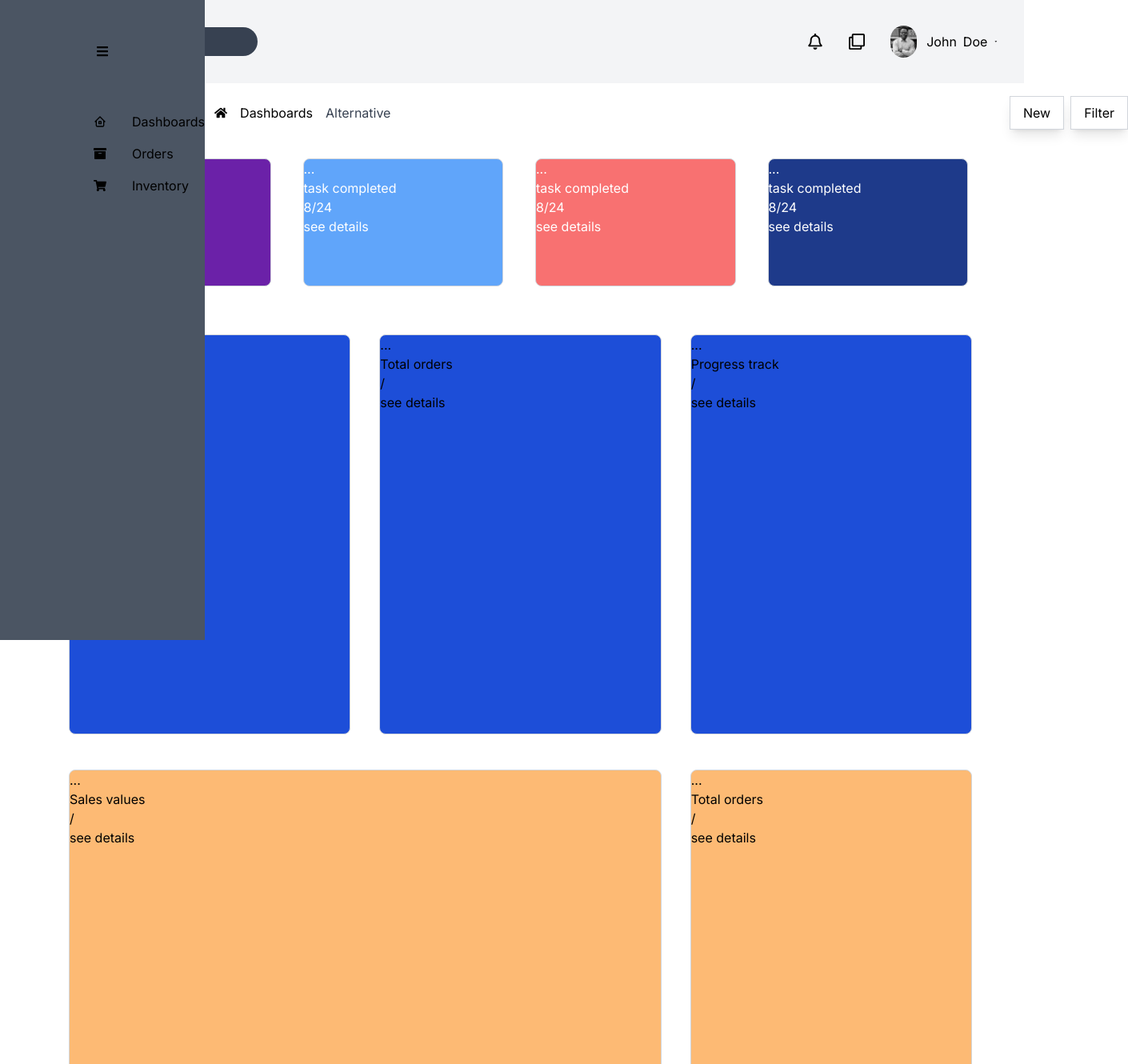
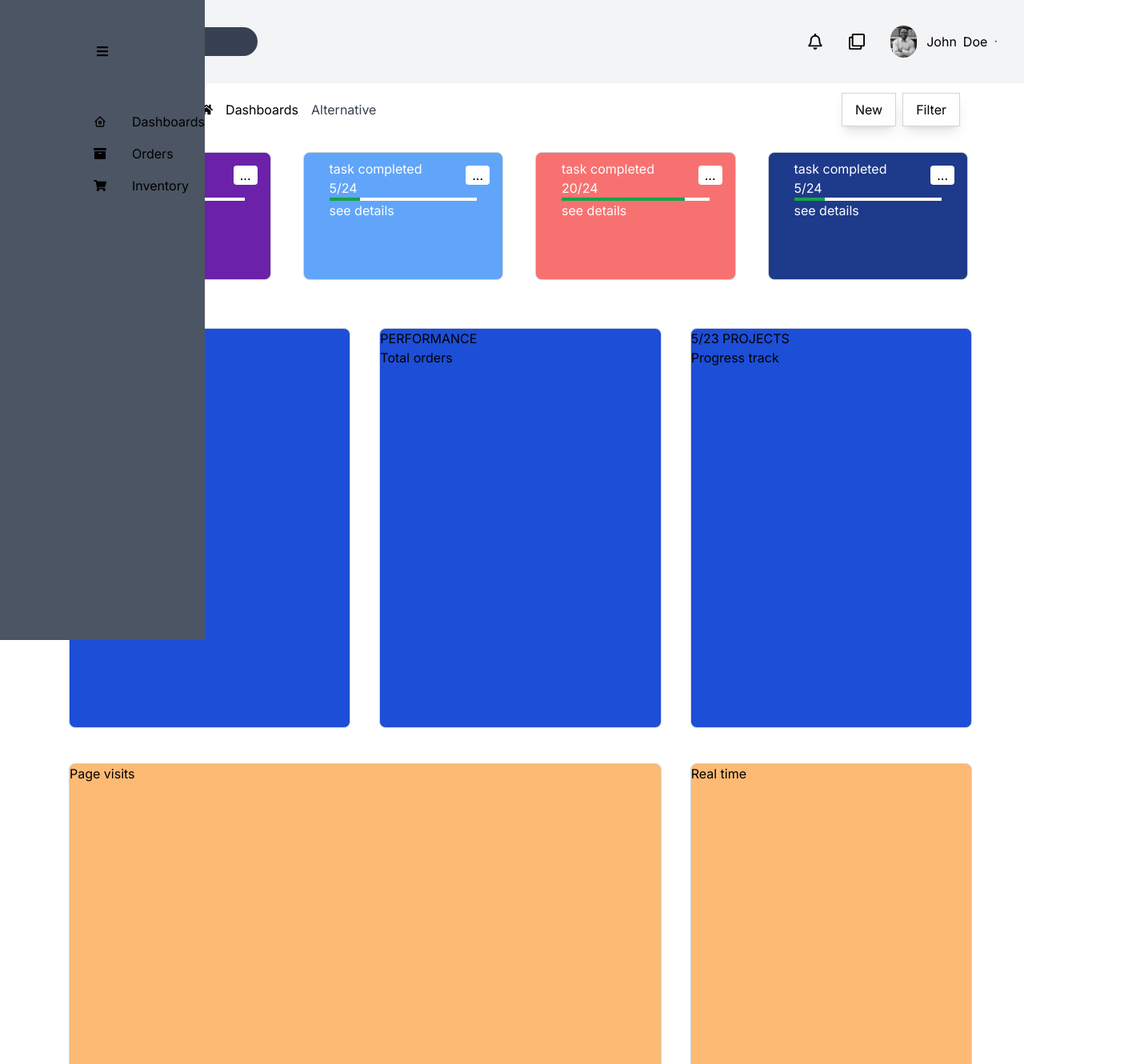
Before and after one commit to YaniWessi/AdminDashboard, a Next.js app: page / in a window 1280 px wide. Shown: the top 1330 px of the page at 80% size, 1410 px wide, since content can reach past the window. Built offline with nearby package versions, Linux system fonts and the light colour scheme.

Commit message:
fixed the task cards made them responsive and fixed the header to be more responsive

```diff
--- /dev/null
+++ b/src/app/components/BodyCard.jsx
@@ -0,0 +1,10 @@
+import React from 'react'
+
+export default function BodyCard({subHeader, mainHeader, classname }) {
+  return (
+    <div className={classname}>
+      <p>{subHeader}</p>
+      <h4>{mainHeader}</h4>
+    </div>
+  )
+}
--- a/src/app/components/PageRowContent.jsx
+++ b/src/app/components/PageRowContent.jsx
@@ -1,13 +1,14 @@
 import React from 'react'
 import StatusCard from './StatusCard'
+import StatusBar from './StatusBar';
 
 export default function PageRowContent() {
   return (
     <div className="grid grid-cols-1 w-full md:grid-cols-2 md:pl-[17px] md:pr-[17px] lg:grid-cols-4 lg:pl-[68px] lg:pr-[50px] lg:pb-[0px] lg:mb-[0px] text-white">
-    <StatusCard classname={"border border-gray-300 m-2 mb-4  w-{97%} lg:w-{25%} lg:m-5 h-40 gap-10 rounded-lg bg-purple-800"} headerContent={"task completed"} completedTasks={8} totalTasks={24} />
-    <StatusCard classname={"border border-gray-300 m-2 mb-4 w-{97%} lg:w-{25%} lg:m-5 h-40 gap-10 rounded-lg  bg-blue-400"} headerContent={"task completed"} completedTasks={8} totalTasks={24} />
-    <StatusCard classname={"border border-gray-300 m-2 mb-4 w-{97%} lg:w-{25%} lg:m-5 h-40 gap-10 rounded-lg  bg-red-400"} headerContent={"task completed"} completedTasks={8} totalTasks={24} />
-    <StatusCard classname={"border border-gray-300 m-2 mb-4 w-{97%} lg:w-{25%} lg:m-5 h-40 gap-10 rounded-lg  bg-blue-900"} headerContent={"task completed"} completedTasks={8} totalTasks={24} />
+    <StatusCard classname={"relative border border-gray-300 px-8 py-2 m-2 mb-4  w-{97%} lg:w-{25%} lg:m-5 h-40 gap-10 rounded-lg bg-purple-800"} headerContent={"task completed"} numCompletedTasks={15} numTotalTasks={24} />
+    <StatusCard classname={"relative border border-gray-300 px-8 py-2 m-2 mb-4 w-{97%} lg:w-{25%} lg:m-5 h-40 gap-10 rounded-lg  bg-blue-400"} headerContent={"task completed"} numCompletedTasks={5} numTotalTasks={24} />
+    <StatusCard classname={"relative border border-gray-300 px-8 py-2 m-2 mb-4 w-{97%} lg:w-{25%} lg:m-5 h-40 gap-10 rounded-lg  bg-red-400"} headerContent={"task completed"} numCompletedTasks={20} numTotalTasks={24} />
+    <StatusCard classname={"relative border border-gray-300 px-8 py-2 m-2 mb-4 w-{97%} lg:w-{25%} lg:m-5 h-40 gap-10 rounded-lg  bg-blue-900"} headerContent={"task completed"} numCompletedTasks={5} numTotalTasks={24} />
     </div>
   )
 }
--- a/src/app/components/PageRowHeader.jsx
+++ b/src/app/components/PageRowHeader.jsx
@@ -1,58 +1,39 @@
 import React from 'react';
 import { FaHome } from 'react-icons/fa';
 
+
 export default function PageRowHeader() {
   return (
-    <div className="header bg-gradient-to-r from-white-800 py-lg-8">
+  <div class="flex md:flex-row justify-between ">
 
+      <div class="flex justify-center items-center md:justify-start md:w-1/2  p-3 md:px-8 lg:px-28">
 
-              <div className="container ">
-
-
-                        <div className="flex items-center py-4">
-
-
-                                <div className="flex items-center w-full lg:w-2/3 ml-[130px]">
-
-                                        <h6 className="text-black text-2xl mb-0">Alternative</h6>
-                                        <nav className="hidden md:inline-block ml-4">
-
-
-                                              <ol className="flex flex-row items-center space-x-4  breadcrumb breadcrumb-links">
-
-
-                                                    <li className="breadcrumb-item">
-                                                      <a href="#" className="from-blue-500">
+          <h6 class="text-black text-2xl mb-0">Alternative</h6>
+          <nav class="hidden md:inline-block ml-4">
+              <ol class="flex flex-row items-center space-x-4 breadcrumb breadcrumb-links">
+                  <li class="breadcrumb-item">
+                      <a href="#" class="from-blue-500">
                           <FaHome />
                       </a>
                   </li>
-
-                                                    <li className="breadcrumb-item">
-                                                      <a href="#" className="from-blue-500">Dashboards</a>
+                  <li class="breadcrumb-item">
+                      <a href="#" class="from-blue-500">Dashboards</a>
                   </li>
-
-                                                    <li className="breadcrumb-item text-gray-700">Alternative</li>
-
-
+                  <li class="breadcrumb-item text-gray-700">Alternative</li>
               </ol>
-
-
           </nav>
 
       </div>
 
-                                <div className="w-72 lg:w-1/3 text-right mr-[-190px]">
 
-                                  <a href="#" className="inline-block border border-gray-300 py-2 px-4 mr-2 bg-white shadow-lg hover:translate-y-0.5 transform transition">New</a>
-                                  <a href="#" className="inline-block border border-gray-300 py-2 px-4 bg-white shadow-lg hover:translate-y-0.5 transform transition">Filter</a>
+      <div class="flex justify-center md:justify-end md:w-1/2  p-3 md:px-6 lg:px-20">
+
+          <a href="#" class="border border-gray-300 py-2 px-4 mr-2 bg-white shadow-lg hover:translate-y-0.5 transform transition">New</a>
+          <a href="#" class=" border border-gray-300 py-2 px-4 bg-white shadow-lg hover:translate-y-0.5 transform transition">Filter</a>
 
       </div>
 
   </div>
-              </div>
 
-
-
-    </div>
   );
 }
--- a/src/app/components/PageSecondRowContent.jsx
+++ b/src/app/components/PageSecondRowContent.jsx
@@ -1,19 +1,21 @@
 import React from 'react'
 import StatusCard from './StatusCard'
+import BodyCard from './BodyCard'
 
 export default function PageSecondRowContent() {
   return (
     <div className="grid grid-cols-1 w-full sm:grid-cols-1 md:grid-cols-1 lg:grid-cols-3 pl-0 md:pl-5 lg:pl-[78px] lg:pr-[37px] lg:pt-[0px] lg:mt-1">
-        <StatusCard classname={"border border-gray-300  h-[500px] rounded-lg m-2        md:ml-2 md:mr-7 md:mt-9 bg-blue-700 "} headerContent={"Sales values"}/>
-        <StatusCard classname={"border border-gray-300  h-[500px] rounded-lg m-2        md:ml-2 md:mr-7 md:mt-9 bg-blue-700"} headerContent={"Total orders"}/>
-        <StatusCard classname={"border border-gray-300  h-[500px] rounded-lg m-2        md:ml-2 md:mr-7 md:mt-9 bg-blue-700"} headerContent={"Progress track"}/>
 
-        <StatusCard classname={"border border-gray-300  h-[500px] rounded-lg m-2        md:ml-2 md:mr-7 md:mt-9 bg-orange-300 lg:col-span-2 "} headerContent={"Sales values"}/>
-        <StatusCard classname={"border border-gray-300  h-[500px] rounded-lg m-2        md:ml-2 md:mr-7 md:mt-9 bg-orange-300"} headerContent={"Total orders"}/>
+        <BodyCard classname={"border border-gray-300  h-[500px] rounded-lg m-2        md:ml-2 md:mr-7 md:mt-9 bg-blue-700 "} subHeader={"OVERVIEW"}  mainHeader={"Sales values"}/>
+        <BodyCard classname={"border border-gray-300  h-[500px] rounded-lg m-2        md:ml-2 md:mr-7 md:mt-9 bg-blue-700"} subHeader={"PERFORMANCE"}  mainHeader={"Total orders"}/>
+        <BodyCard classname={"border border-gray-300  h-[500px] rounded-lg m-2        md:ml-2 md:mr-7 md:mt-9 bg-blue-700"} subHeader={"5/23 PROJECTS"}  mainHeader={"Progress track"}/>
 
-        <StatusCard classname={"border border-gray-300  h-[400px] rounded-lg m-2        md:ml-2 md:mr-7 md:mt-9 bg-purple-950"} headerContent={"Sales values"}/>
-        <StatusCard classname={"border border-gray-300  h-[400px] rounded-lg m-2        md:ml-2 md:mr-7 md:mt-9 bg-purple-950"} headerContent={"Total orders"}/>
-        <StatusCard classname={"border border-gray-300  h-[400px] rounded-lg m-2        md:ml-2 md:mr-7 md:mt-9 bg-purple-950"} headerContent={"Sales values"}/>
+        <BodyCard classname={"border border-gray-300  h-[500px] rounded-lg m-2        md:ml-2 md:mr-7 md:mt-9 bg-orange-300 lg:col-span-2 "} mainHeader={"Page visits"}/>
+        <BodyCard classname={"border border-gray-300  h-[500px] rounded-lg m-2        md:ml-2 md:mr-7 md:mt-9 bg-orange-300"} mainHeader={"Real time"}/>
+
+        <BodyCard classname={"border border-gray-300  h-[400px] rounded-lg m-2        md:ml-2 md:mr-7 md:mt-9 bg-purple-950"} mainHeader={"Team members"}/>
+        <BodyCard classname={"border border-gray-300  h-[400px] rounded-lg m-2        md:ml-2 md:mr-7 md:mt-9 bg-purple-950"} mainHeader={"To do list"}/>
+        <BodyCard classname={"border border-gray-300  h-[400px] rounded-lg m-2        md:ml-2 md:mr-7 md:mt-9 bg-purple-950"} mainHeader={"Progress track"}/>
 
     </div>
   )
--- /dev/null
+++ b/src/app/components/StatusBar.jsx
@@ -0,0 +1,14 @@
+import React from 'react'
+
+export default function StatusBar({ numTotalTasks, numCompletedTasks }) {
+
+  const percentageCoefficient = 100;
+  const barWidth = `${ numCompletedTasks / numTotalTasks * percentageCoefficient }%`
+  return (
+    <div className="bg-white h-1">
+      <div className="bg-green-600 h-1 " style={{width:barWidth}}>
+
+      </div>
+    </div>
+  )
+}
--- a/src/app/components/StatusCard.jsx
+++ b/src/app/components/StatusCard.jsx
@@ -1,12 +1,13 @@
 import React from 'react'
+import StatusBar from './StatusBar';
 
-export default function StatusCard({headerContent, completedTasks, totalTasks, bgColor, classname }) {
+export default function StatusCard({headerContent, numCompletedTasks , numTotalTasks, bgColor, classname }) {
   return (
     <div className={classname}>
-      <button>...</button>
+      <button className="absolute right-4 top-4 text-black z-100 bg-white rounded px-2">...</button>
       <h4>{headerContent}</h4>
-      <p>{completedTasks}/{totalTasks}</p>
-      <div></div>
+      <p>{numCompletedTasks}/{numTotalTasks}</p>
+      <StatusBar numTotalTasks={numTotalTasks} numCompletedTasks={numCompletedTasks} />
       <a href="#">see details</a>
     </div>
   )
```
Lines whose indentation alone changed are shown as unchanged.
